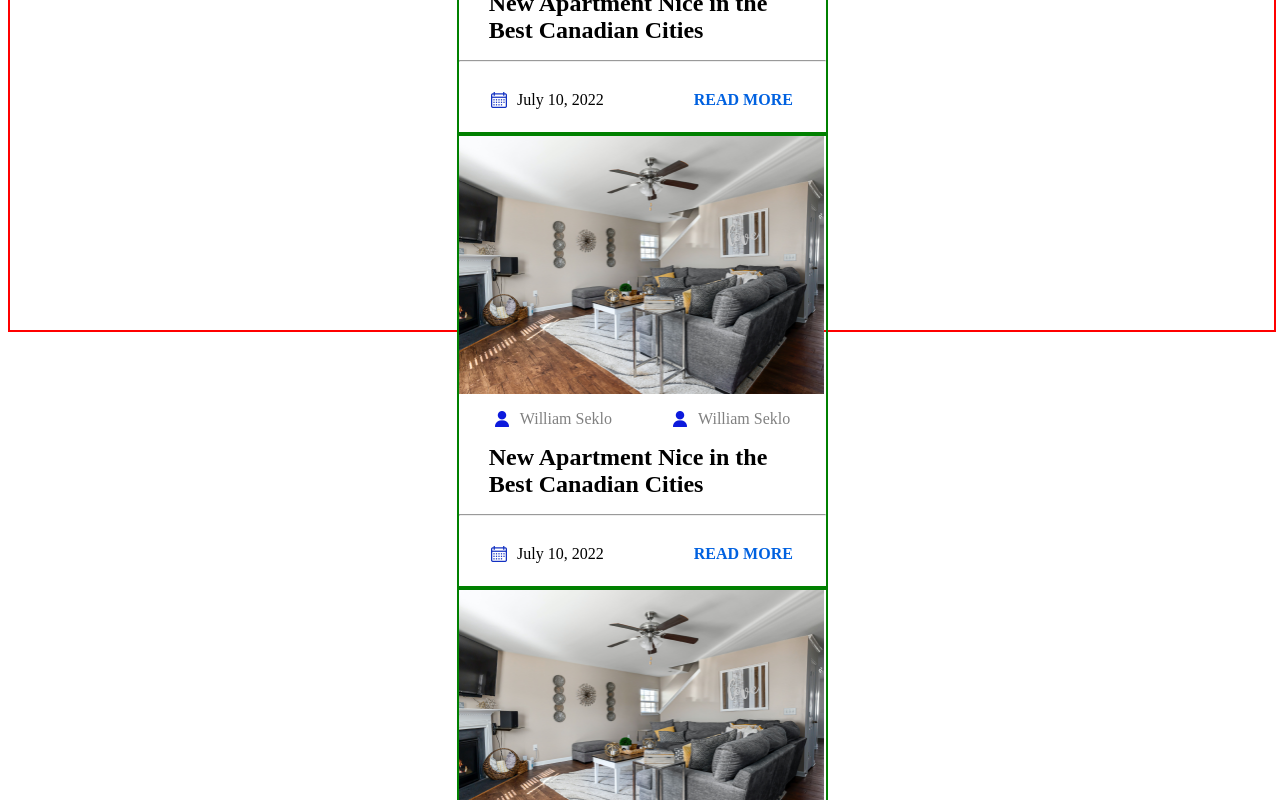
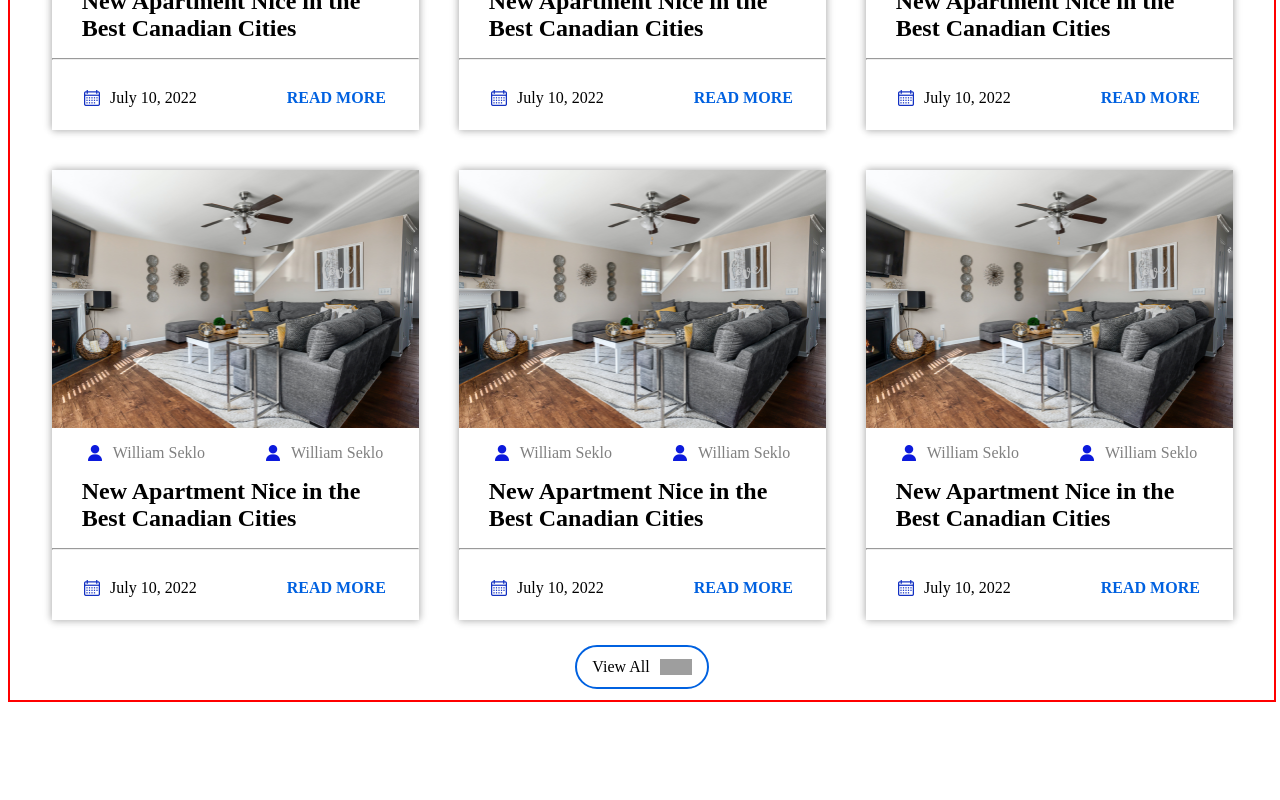
Before and after one commit to Dinesh-jrr/Real-State, a React (Vite) app: page / in a window 1280 px wide. Shown: the part 7380-8180 px from the top of the page. After the commit the page ends 8122 px from the top, so only its background shows below. Built offline with nearby package versions, Linux system fonts and the light colour scheme; grey boxes are pictures that could not be loaded.

Commit message:
feed section completed

```diff
--- a/src/Components/Feed/Feed.css
+++ b/src/Components/Feed/Feed.css
@@ -1,10 +1,11 @@
 .feed{
-    height:800px;
+    height:1170px;
     width:100%;
-    border:2px solid red;
     display: flex;
     flex-direction: column;
     align-items: center;
+    border:2px solid red;
+    margin-bottom: 40px;
 }
 
 .feed-title{
@@ -18,11 +19,18 @@
     font-weight: 600;
     margin-top: 15px;
 }
+.feed-container{
+    display: grid;
+    grid-template-columns: repeat(3, 1fr);
+    grid-template-rows: repeat(1fr,1fr);
+    gap:40px;
+    margin-bottom: 25px;
+}
 
 .feed-box{
     height:450px;
     width:367px;
-    border:2px solid green;
+    box-shadow: 4px 0 6px rgba(0,0,0,0.1), -4px 0 6px rgba(0,0,0,0.1), 0 4px 6px rgba(0,0,0,0.1), 0 -4px 6px rgba(0,0,0,0.1);
 }
 .feed-box-top{
     height:258px;
@@ -30,7 +38,7 @@
 }
 .feed-box-top img{
     height:258px;
-    width:365px;
+    width:367px;
     box-sizing: border-box;
     object-fit: cover;
 }
@@ -89,3 +97,20 @@
 .feed-box-lower h4{
     color:rgb(0, 97, 224);
 }
+
+/* view bar  */
+.feed-view{
+    display: flex;
+    flex-direction: row;
+    align-items: center;
+    gap:10px;
+    border:2px solid rgb(0, 97, 224);
+    border-radius: 25px;
+    height:40px;
+    justify-content: center;
+    width:130px;
+}
+.feed-view img{
+    height:16px;
+    width:32px;
+}
--- a/src/Components/Feed/Feed.jsx
+++ b/src/Components/Feed/Feed.jsx
@@ -1,8 +1,7 @@
 import React from "react";
 import './Feed.css'
-import property from '../../assets/property.png'
-import user from '../../assets/user.png'
-import calendar from '../../assets/calendar.png'
+import arrow from '../../assets/arrow.png'
+
 import Box from '../../Components/Feed/Box'
 
 function Feed(){
@@ -14,8 +13,14 @@ function Feed(){
             <Box></Box>
             <Box></Box>
             <Box></Box>
+            <Box></Box>
+            <Box></Box>
+            <Box></Box>
             </div>
-
+            <div className="feed-view">
+                <p>View All</p>
+                <img src={arrow} alt="" />
+            </div>
         </div>
     )
 }
```
